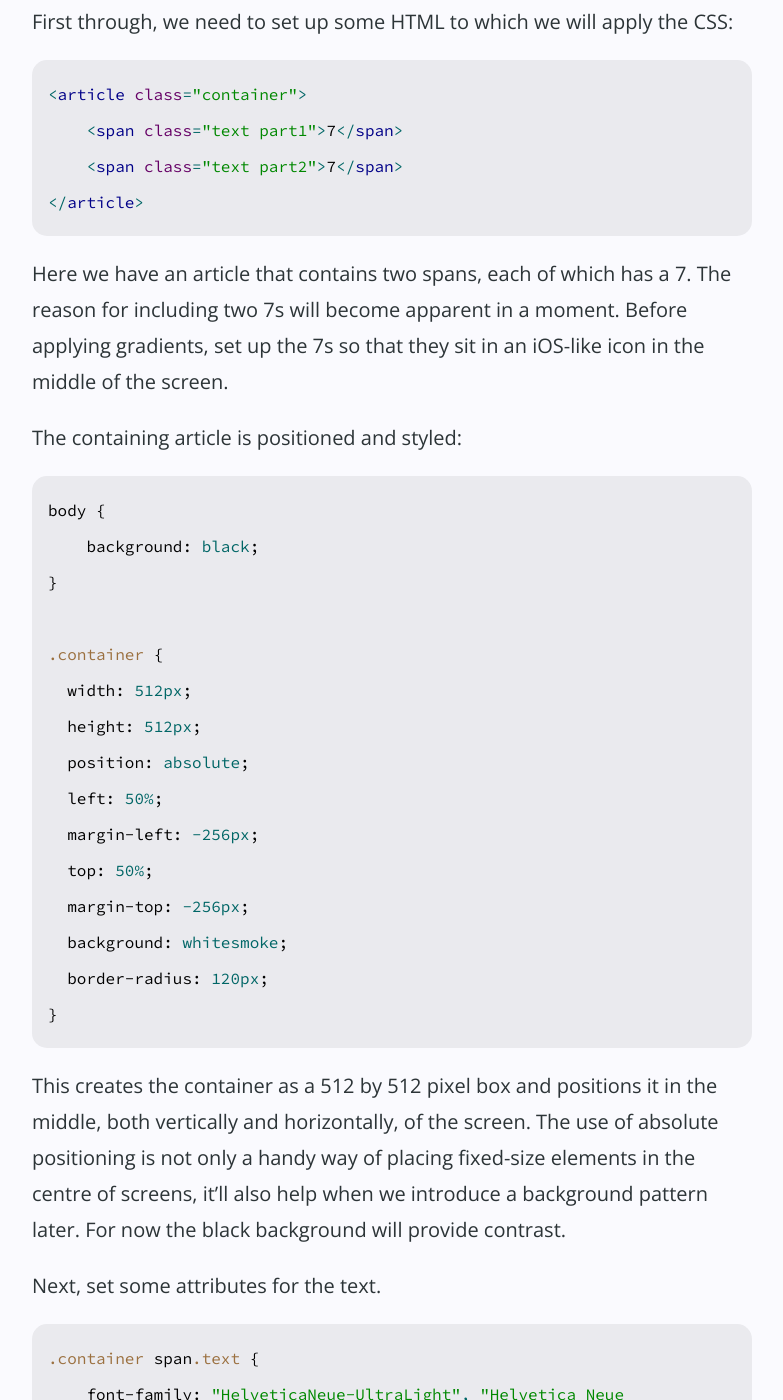
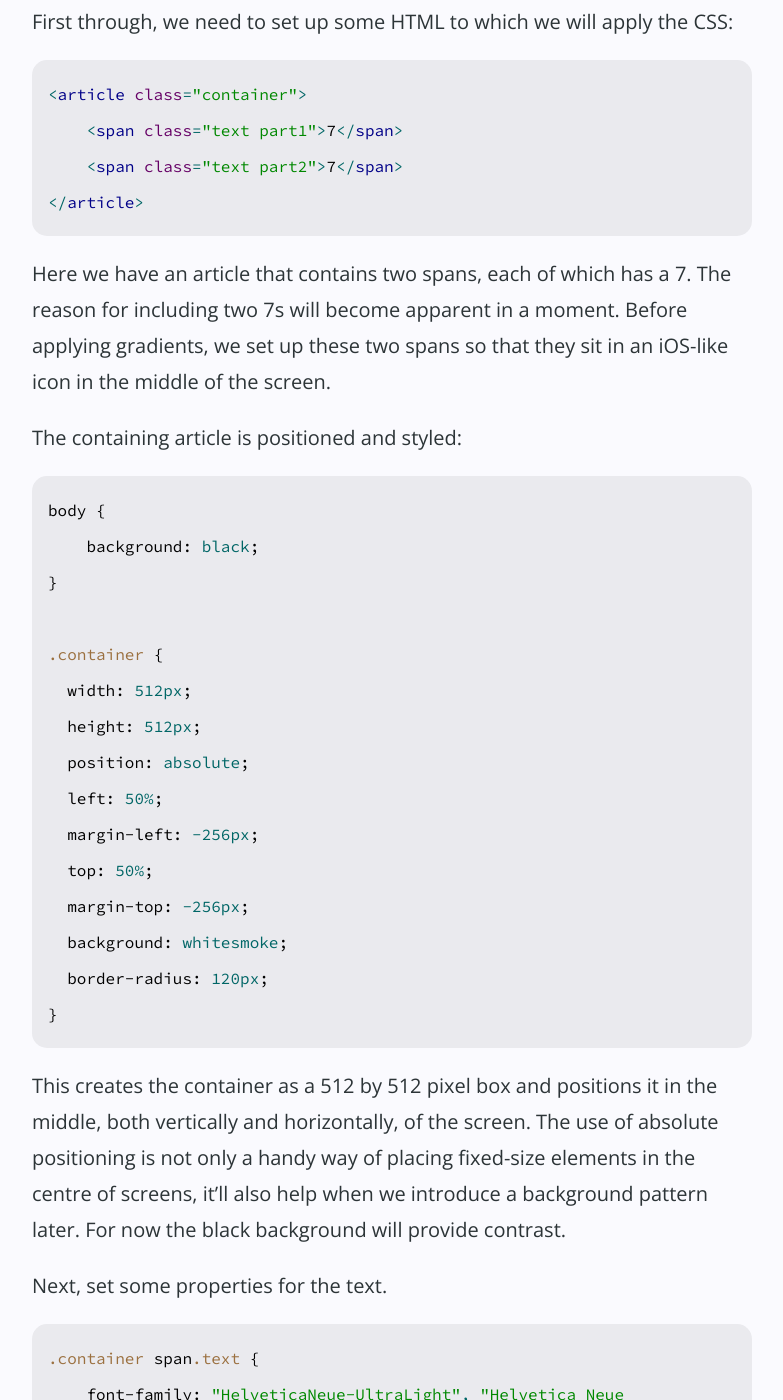
Before and after one commit to donovanh/donovanh.github.com, a Jekyll site: the page built from _posts/2013-06-11-seven.markdown, in a window 1280 px wide and 1400 px high, scrolled down 2568 px. Shown: the whole window, without its empty margins (248-1031 px from the left). Built offline with Jekyll 4.4.1, drawn with Linux system fonts in a browser that asks for light colours; nearby versions of some CDN libraries; some of the changed text lies outside the part shown.

Commit message:
Small fixes

```diff
--- a/_posts/2013-06-11-seven.markdown
+++ b/_posts/2013-06-11-seven.markdown
@@ -7,7 +7,7 @@ imageURL: seven.png
 published: true
 ---
 
-Making use of the amazing background gradients in CSS to create a rich, full-screen banner that loads in less than half a second and is only around 2Kb in size.
+Making use of the amazing background gradients in CSS to create a rich, full-screen banner that loads in less than half a second and is only around 2KB in size.
 
 ## WWDC and iOS 7
 
@@ -46,7 +46,7 @@ First through, we need to set up some HTML to which we will apply the CSS:
         <span class="text part2">7</span>
     </article>
 
-Here we have an article that contains two spans, each of which has a 7. The reason for including two 7s will become apparent in a moment. Before applying gradients, set up the 7s so that they sit in an iOS-like icon in the middle of the screen.
+Here we have an article that contains two spans, each of which has a 7. The reason for including two 7s will become apparent in a moment.  Before applying gradients, we set up these two spans so that they sit in an iOS-like icon in the middle of the screen.
 
 The containing article is positioned and styled:
 
@@ -68,7 +68,7 @@ The containing article is positioned and styled:
 
 This creates the container as a 512 by 512 pixel box and positions it in the middle, both vertically and horizontally, of the screen. The use of absolute positioning is not only a handy way of placing fixed-size elements in the centre of screens, it'll also help when we introduce a background pattern later. For now the black background will provide contrast.
 
-Next, set some attributes for the text.
+Next, set some properties for the text.
 
     .container span.text {
         font-family: "HelveticaNeue-UltraLight", "Helvetica Neue UltraLight", Arial, Sans-serif;
@@ -78,7 +78,7 @@ Next, set some attributes for the text.
         left: 124px;
     }
 
-The font is "Helvetica Neue UltraLight", and I've added a fallback of Arial. This isn't ideal, so I'll also use the [@font-face](http://docs.webplatform.org/wiki/css/atrules/@font-face) rule to handle fetching an embedded fontin case it's not available in the browser. The text spans are positioned absolutely, so that both 7s will sit directly on top of each other, and both are set to 512 pixels in size.
+The font is "Helvetica Neue UltraLight", and I've added a fallback of Arial. This isn't ideal, so I'll also use the [@font-face](http://docs.webplatform.org/wiki/css/atrules/@font-face) rule to handle fetching an embedded font in case it's not available in the browser. The text spans are positioned absolutely, so that both 7s will sit directly on top of each other, and both are set to 512 pixels in size.
 
     @font-face {
         font-family: "HelveticaNeue-UltraLight";
@@ -117,7 +117,7 @@ While this is nice, it doesn't apply to the number in the HTML. To achieve this,
 
 The result of these properties being added should look like this:
 
-TODO: Image of the first 7 with gradient on an icon and black background
+<img src="/images/posts/seven/step2b.png" alt="First gradient applied to text">
 
 The next step is to apply another gradient to the second seven. Since this seven sits in front, it needs to fade to transparent. Its gradient CSS looks like this:
 
@@ -131,7 +131,7 @@ In this case the gradient starts at the bottom with the red colour, and ends wit
 
 Now we're getting somewhere:
 
-<img src="/images/posts/seven/step3.png" alt="The text with gradient applied">
+<img src="/images/posts/seven/step3.png" alt="The text with both gradients applied">
 
 Next step is to create the fancy polka-dotted background.
 
```
Also changed, not shown: images/posts/seven/step2b.png (added).
